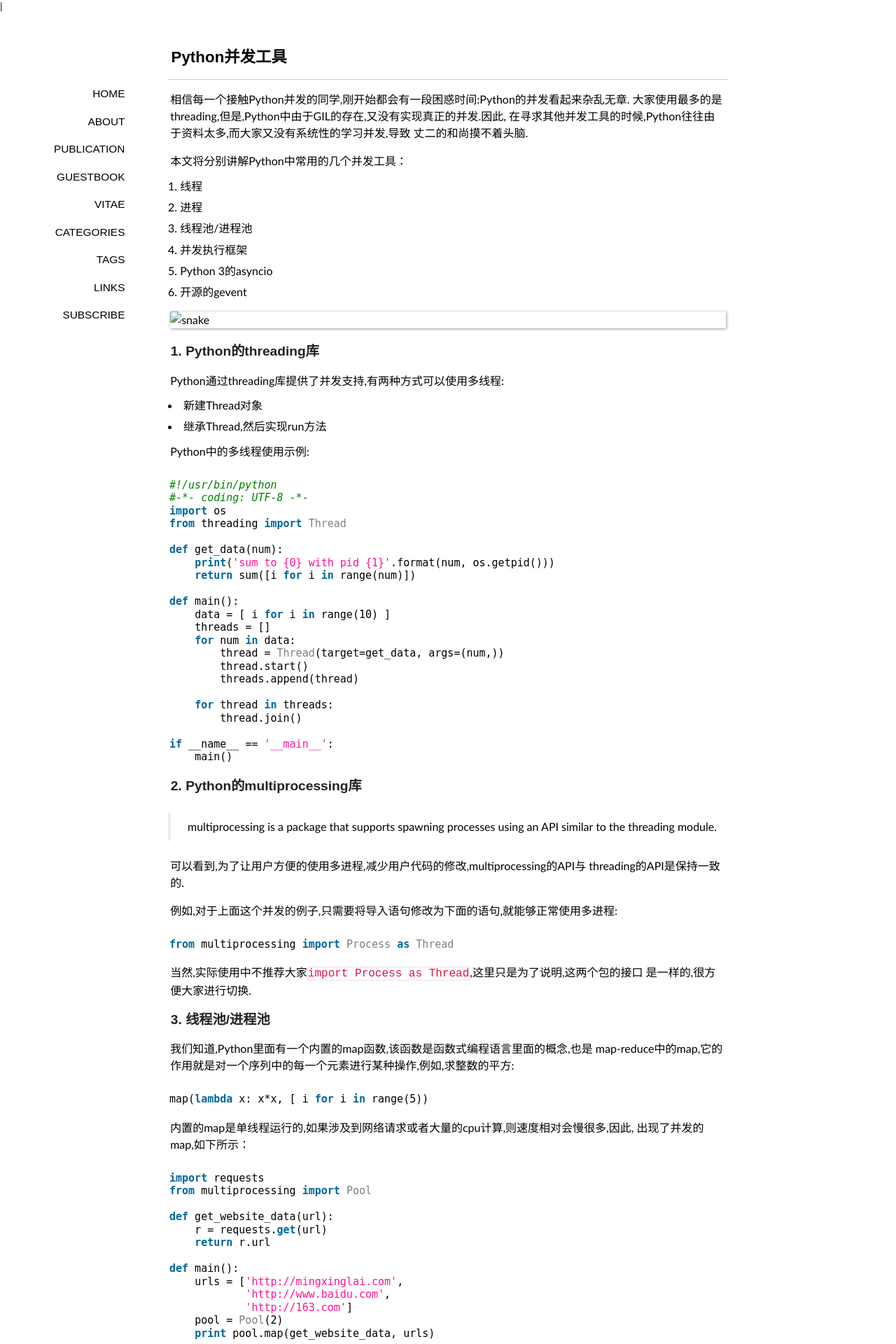
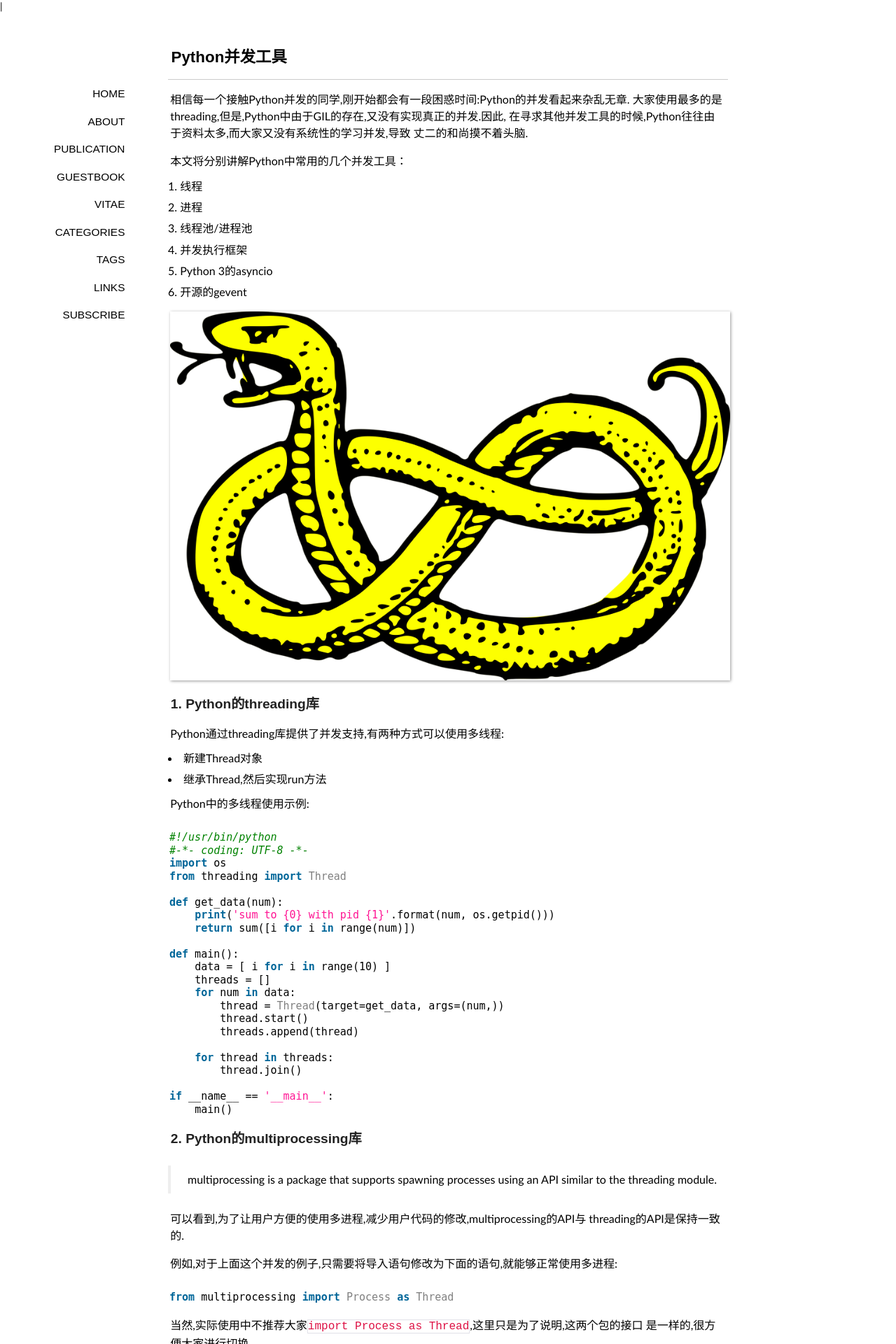
Before and after one commit to lalor/cn, a Jekyll site: the page built from _posts/2016-09-19-python-concurrent.md, in a window 1280 px wide. Shown: the top 1920 px of the page at 70% size. Built offline with Jekyll 4.4.1, drawn with Linux system fonts in a browser that asks for light colours; some web fonts are replaced; comment, search, counter and statistics services are not loaded.

Commit message:
fix bug 聊聊Python并发中图片路径错误

```diff
--- a/_posts/2016-09-19-python-concurrent.md
+++ b/_posts/2016-09-19-python-concurrent.md
@@ -20,7 +20,7 @@ tags: [python, 并发]
 5. Python 3的asyncio
 6. 开源的gevent
 
-![snake](/cn/a-yellow-snake-pv.png)
+![snake](/cn/image/a-yellow-snake-pv.png)
 
 ### 1. Python的threading库
 
@@ -205,7 +205,7 @@ gevent的好处是Python 2和Python 3都可以使用,不像asyncio只能在pytho
 
 所以上段代码的执行流程如下：
 
-![flow](/cn/python_concurrent_flow.gif)
+![flow](/cn/image/python_concurrent_flow.gif)
 
 ### 总结
 
```
